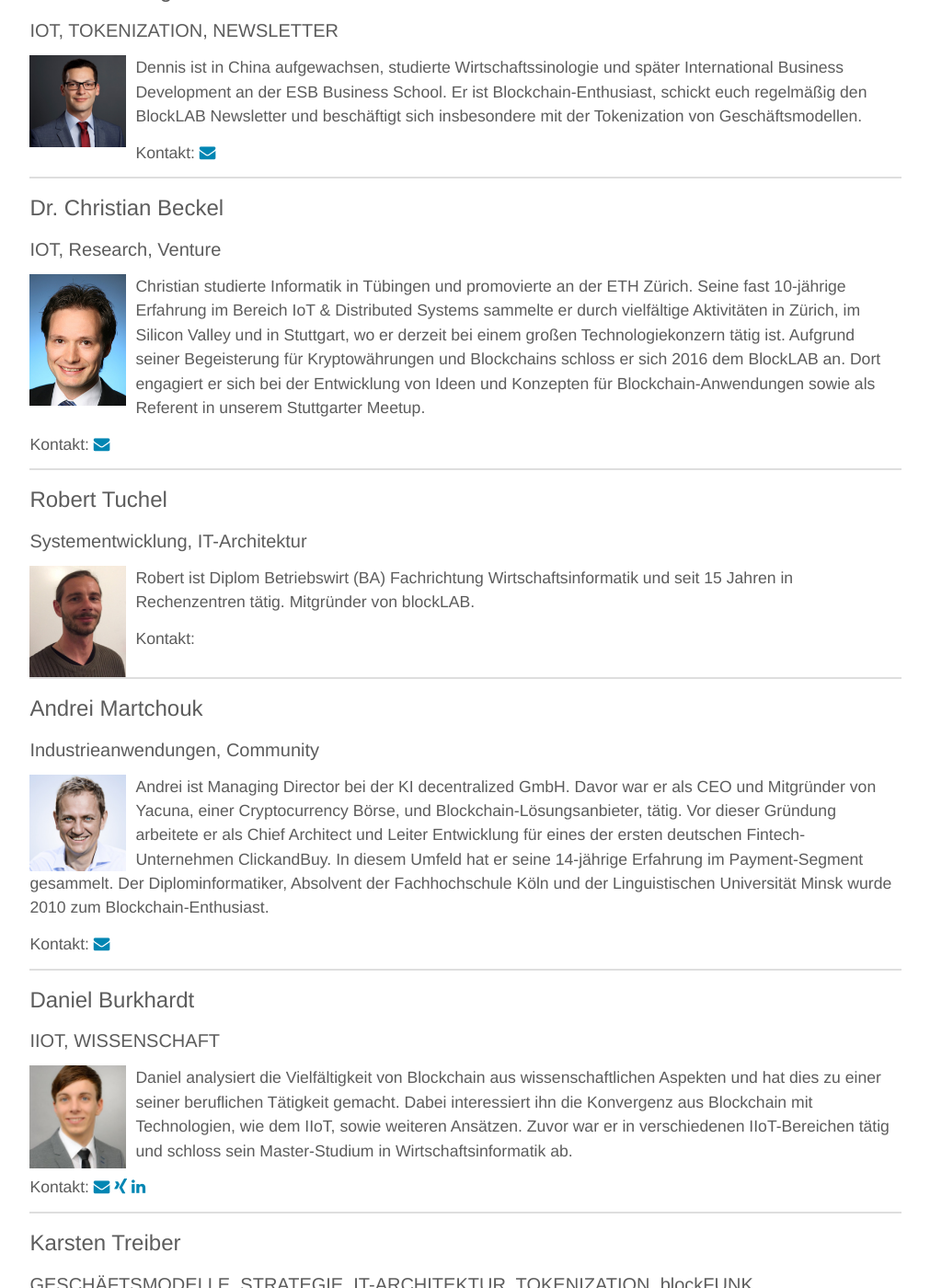
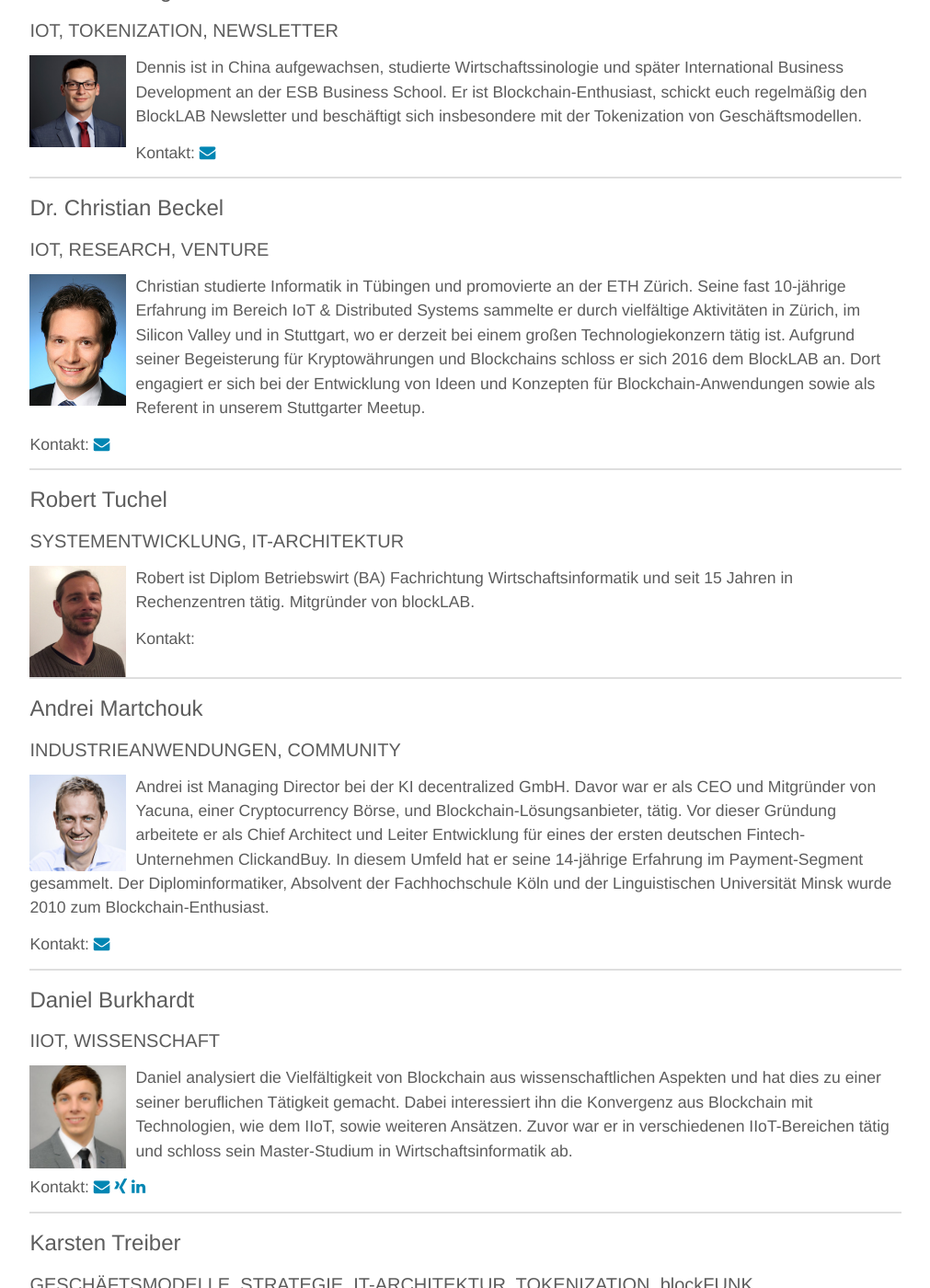
Before and after one commit to blocklab/site, a Jekyll site: the page built from team.md, in a window 1280 px wide and 1400 px high, scrolled down 1438 px. Shown: the whole window at 92% size, without its empty margins (134-1145 px from the left). Built offline with Jekyll 4.4.1, drawn with Linux system fonts in a browser that asks for light colours.

```diff
--- a/_data/team.yml
+++ b/_data/team.yml
@@ -45,20 +45,20 @@
   title: Dr.
   name: Christian Beckel
   image: /assets/images/team/christian.jpg
-  topics: IOT, Research, Venture
+  topics: IOT, RESEARCH, VENTURE
   description: Christian studierte Informatik in Tübingen und promovierte an der ETH Zürich. Seine fast 10-jährige Erfahrung im Bereich IoT & Distributed Systems sammelte er durch vielfältige Aktivitäten in Zürich, im Silicon Valley und in Stuttgart, wo er derzeit bei einem großen Technologiekonzern tätig ist. Aufgrund seiner Begeisterung für Kryptowährungen und Blockchains schloss er sich 2016 dem BlockLAB an. Dort engagiert er sich bei der Entwicklung von Ideen und Konzepten für Blockchain-Anwendungen sowie als Referent in unserem Stuttgarter Meetup.
   mail: christian@blocklab.de
 
 - id: rob
   name: Robert Tuchel
   image: /assets/images/team/rob.jpg
-  topics: Systementwicklung, IT-Architektur
+  topics: SYSTEMENTWICKLUNG, IT-ARCHITEKTUR
   description: Robert ist Diplom Betriebswirt (BA) Fachrichtung Wirtschaftsinformatik und seit 15 Jahren in Rechenzentren tätig. Mitgründer von blockLAB.
 
 - id: andrei
   name: Andrei Martchouk
   image: /assets/images/team/andrei.jpg
-  topics: Industrieanwendungen, Community
+  topics: INDUSTRIEANWENDUNGEN, COMMUNITY
   description: Andrei ist Managing Director bei der KI decentralized GmbH. Davor war er als CEO und Mitgründer von Yacuna, einer Cryptocurrency Börse, und Blockchain-Lösungsanbieter, tätig. Vor dieser Gründung arbeitete er als Chief Architect und Leiter Entwicklung für eines der ersten deutschen Fintech-Unternehmen ClickandBuy. In diesem Umfeld hat er seine 14-jährige Erfahrung im Payment-Segment gesammelt. Der Diplominformatiker, Absolvent der Fachhochschule Köln und der Linguistischen Universität Minsk wurde 2010 zum Blockchain-Enthusiast.
   mail: andrei@martchouk.com
 
```
